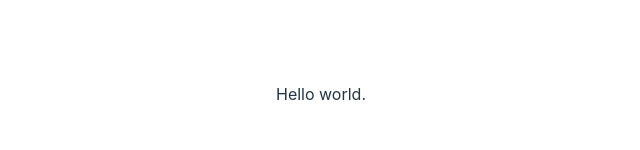
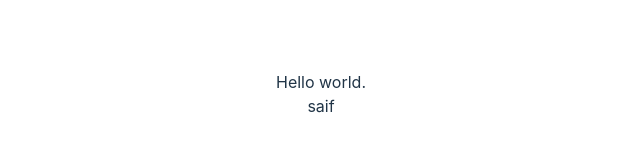
Before and after one commit to zarifikram/Tensor-Insight-Training-System, a React (Vite) app in the folder frontend/: page / in a window 1280 px wide. Shown: the part 306-456 px from the top of the page, without its empty margins (319-959 px from the left). Built offline with nearby package versions, Linux system fonts and the light colour scheme.

Commit message:
Update App.jsx

```diff
--- a/frontend/src/App.jsx
+++ b/frontend/src/App.jsx
@@ -10,6 +10,8 @@ function App() {
     <>
       <div>
         Hello world.
+        <br></br>
+        saif
       </div>
     </>
   )
```
